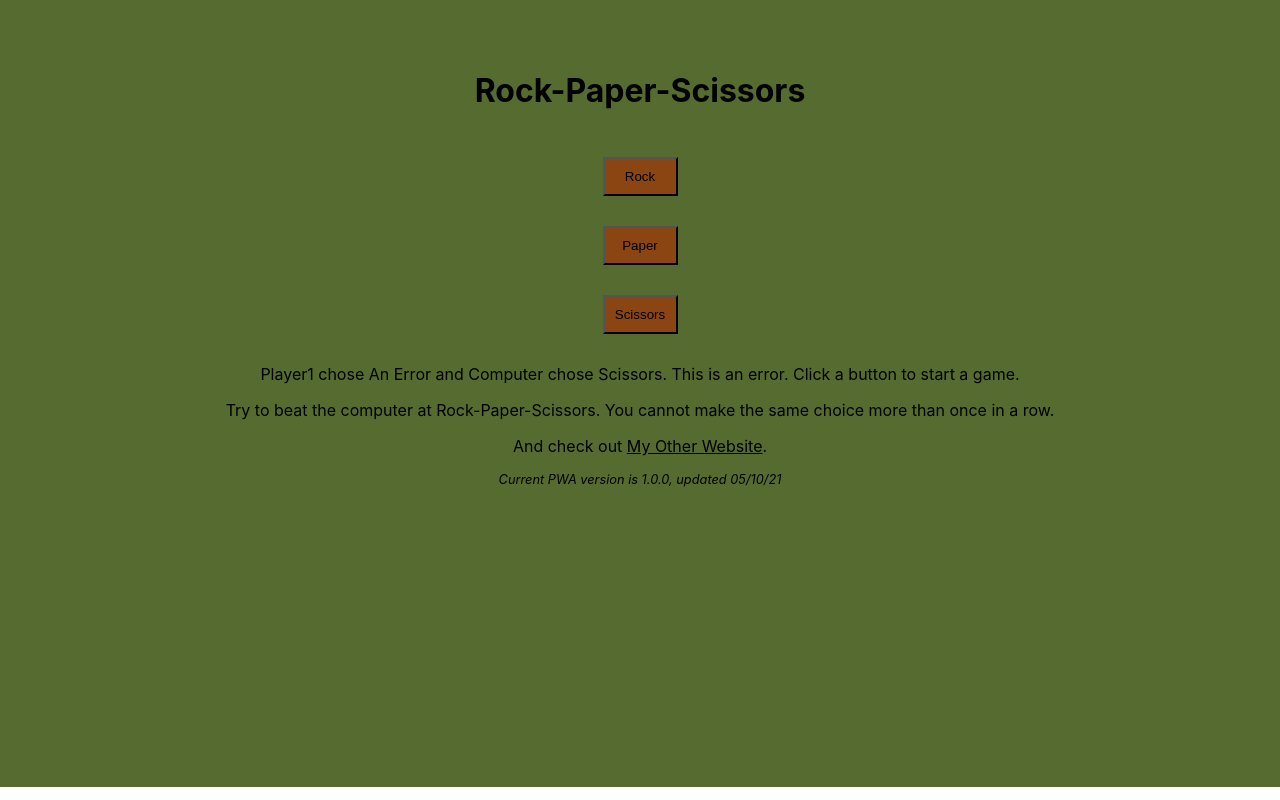
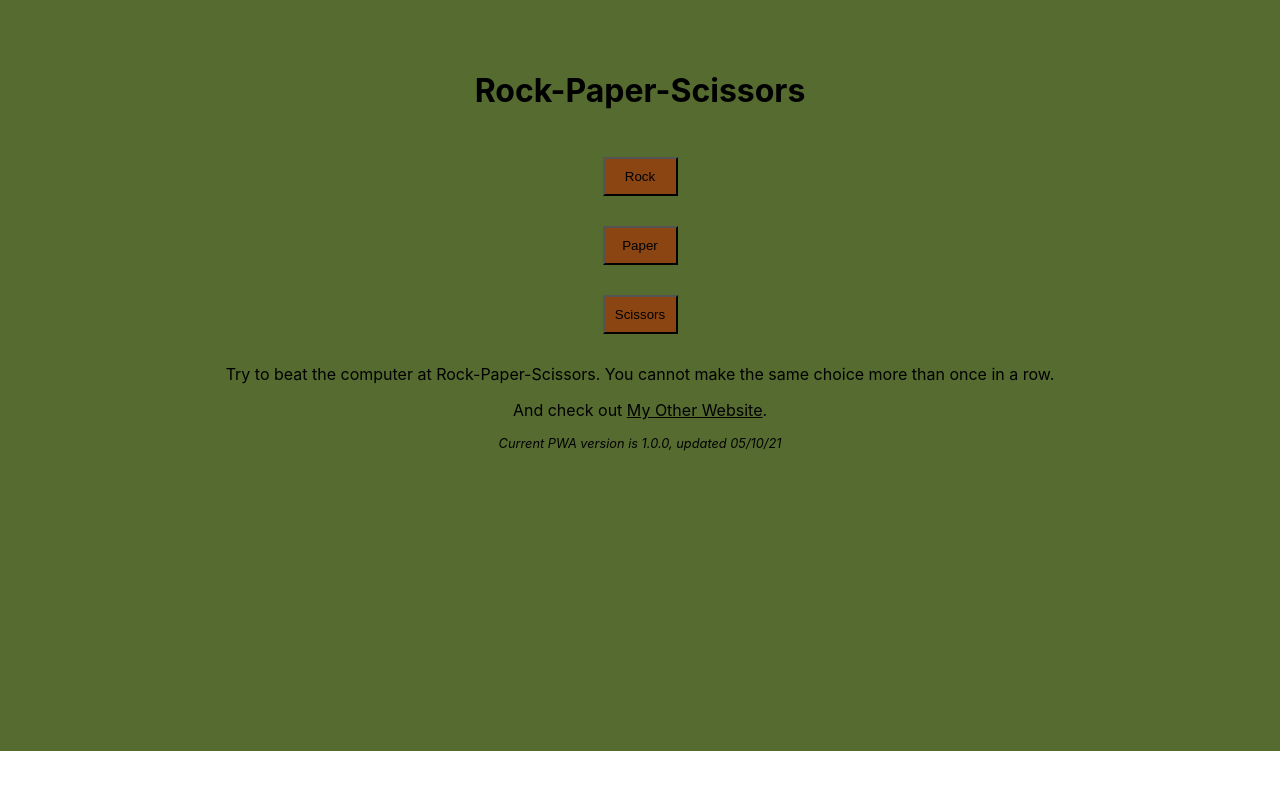
Before and after one commit to L1ndseyHerman/Shield_Magic_Sword, a React (Create React App) app: page / in a window 1280 px wide. Built offline with nearby package versions, Linux system fonts and the light colour scheme.

Commit message:
Fixed the paragraph with error choices

```diff
--- a/src/App.js
+++ b/src/App.js
@@ -1,88 +1,5 @@
 import './App.css';
-//import React from 'react';
 import React, { useState } from 'react';
-
-/*function chooseRock()
-{
-  var computerNumber = chooseComputerRandomNumber();
-  //checkWinLooseTie(0, computerNumber);
-}
-
-function choosePaper()
-{
-  var computerNumber = chooseComputerRandomNumber();
-  //checkWinLooseTie(1, computerNumber);
-}
-
-function chooseScissors()
-{
-  var computerNumber = chooseComputerRandomNumber();
-  //checkWinLooseTie(2, computerNumber);
-}*/
-
-/*function chooseComputerRandomNumber()
-{
-  //  There isn't an "int" datatype in JavaScript like there is in Java. Math.floor() makes it an int.
-  return Math.floor(Math.random() * 3);
-}*/
-
-/*function checkWinLooseTie(playerChoiceNumber, computerChoiceNumber)
-{
-  //  0 = Rock, 1 = Paper, 2 = Scissors
-  if (playerChoiceNumber === 0 && computerChoiceNumber === 0)
-  {
-    document.querySelector("#thePar").textContent = "Player1 chose Rock and Computer chose Rock. Tie.";
-    /*return (
-      <p id="thePar">Player1 chose Rock and Computer chose Rock. Tie.</p>
-    );*/
- /* }
-  else if (playerChoiceNumber === 0 && computerChoiceNumber === 1)
-  {
-    document.querySelector("#thePar").textContent = "Player1 chose Rock and Computer chose Paper. Computer wins!";
-    /*return (
-      <p id="thePar">Player1 chose Rock and Computer chose Paper. Computer wins!</p>
-    );*/
-  /*}
-  else if (playerChoiceNumber === 0 && computerChoiceNumber === 2)
-  {
-    document.querySelector("#thePar").textContent = "Player1 chose Rock and Computer chose Scissors. Player1 wins!";
-    /*return (
-      <p id="thePar">Player1 chose Rock and Computer chose Scissors. Player1 wins!</p>
-    );*/
-  /*}
-
-  else if (playerChoiceNumber === 1 && computerChoiceNumber === 0)
-  {
-    document.querySelector("#thePar").textContent = "Player1 chose Paper and Computer chose Rock. Player1 wins!";
-  }
-  else if (playerChoiceNumber === 1 && computerChoiceNumber === 1)
-  {
-    document.querySelector("#thePar").textContent = "Player1 chose Paper and Computer chose Paper. Tie.";
-  }
-  else if (playerChoiceNumber === 1 && computerChoiceNumber === 2)
-  {
-    document.querySelector("#thePar").textContent = "Player1 chose Paper and Computer chose Scissors. Computer wins!";
-  }
-
-  else if (playerChoiceNumber === 2 && computerChoiceNumber === 0)
-  {
-    document.querySelector("#thePar").textContent = "Player1 chose Scissors and Computer chose Rock. Computer wins!"
-  }
-  else if (playerChoiceNumber === 2 && computerChoiceNumber === 1)
-  {
-    document.querySelector("#thePar").textContent = "Player1 chose Scissors and Computer chose Paper. Player1 wins!"
-  }
-  else if (playerChoiceNumber === 2 && computerChoiceNumber === 2)
-  {
-    document.querySelector("#thePar").textContent = "Player1 chose Scissors and Computer chose Scissors. Tie."
-  }
-}*/
-
-/*function setUserChoice()
-{
-  const [count, setRock] = useState(0);
-  <p>You chose {count} times</p>
-}*/
 
 function makeComputerChoice()
 {
@@ -150,11 +67,15 @@ function App()
 {
 
   const [userChoice, setUserChoice] = useState("An Error");
-    //  There isn't an "int" datatype in JavaScript like there is in Java. Math.floor() makes it an int.
-  //const computerChoice = Math.floor(Math.random() * 3);
-  //const [computerChoice, chooseComputerRandomNumber] = useState(-1);
-  const computerChoice = makeComputerChoice();
-  const winLooseTieText = checkWinLooseTie(userChoice, computerChoice);
+  var paragraphText = "";
+
+  if (userChoice !== "An Error")
+  {
+    const computerChoice = makeComputerChoice();
+    const winLooseTieText = checkWinLooseTie(userChoice, computerChoice);
+    paragraphText = "Player1 chose " + userChoice +
+     " and Computer chose " + computerChoice + ". " + winLooseTieText;
+  }
 
   return (
     <main>
@@ -162,7 +83,7 @@ function App()
       <button onClick={() => setUserChoice("Rock")}>Rock</button>
       <button onClick={() => setUserChoice("Paper")}>Paper</button>
       <button onClick={() => setUserChoice("Scissors")}>Scissors</button>
-      <p>Player1 chose {userChoice} and Computer chose {computerChoice}. {winLooseTieText}</p>
+      <p>{paragraphText}</p>
       <p id="thePar">Try to beat the computer at Rock-Paper-Scissors. You cannot make the same choice more than
       once in a row.</p>
       <p>And check out <a id="aLink1" href="https://l1ndseyherman.github.io/">My Other Website</a>.</p>
```
